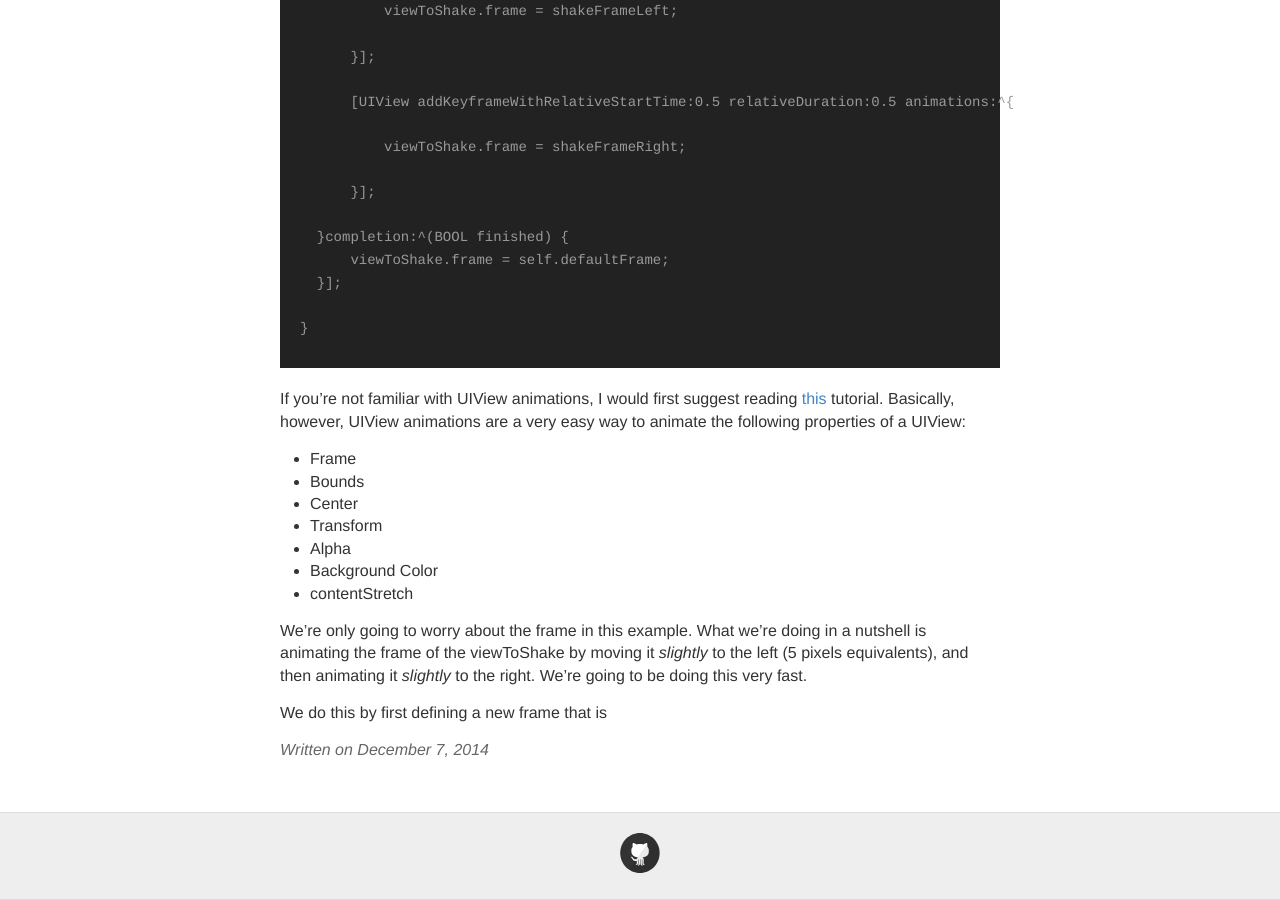
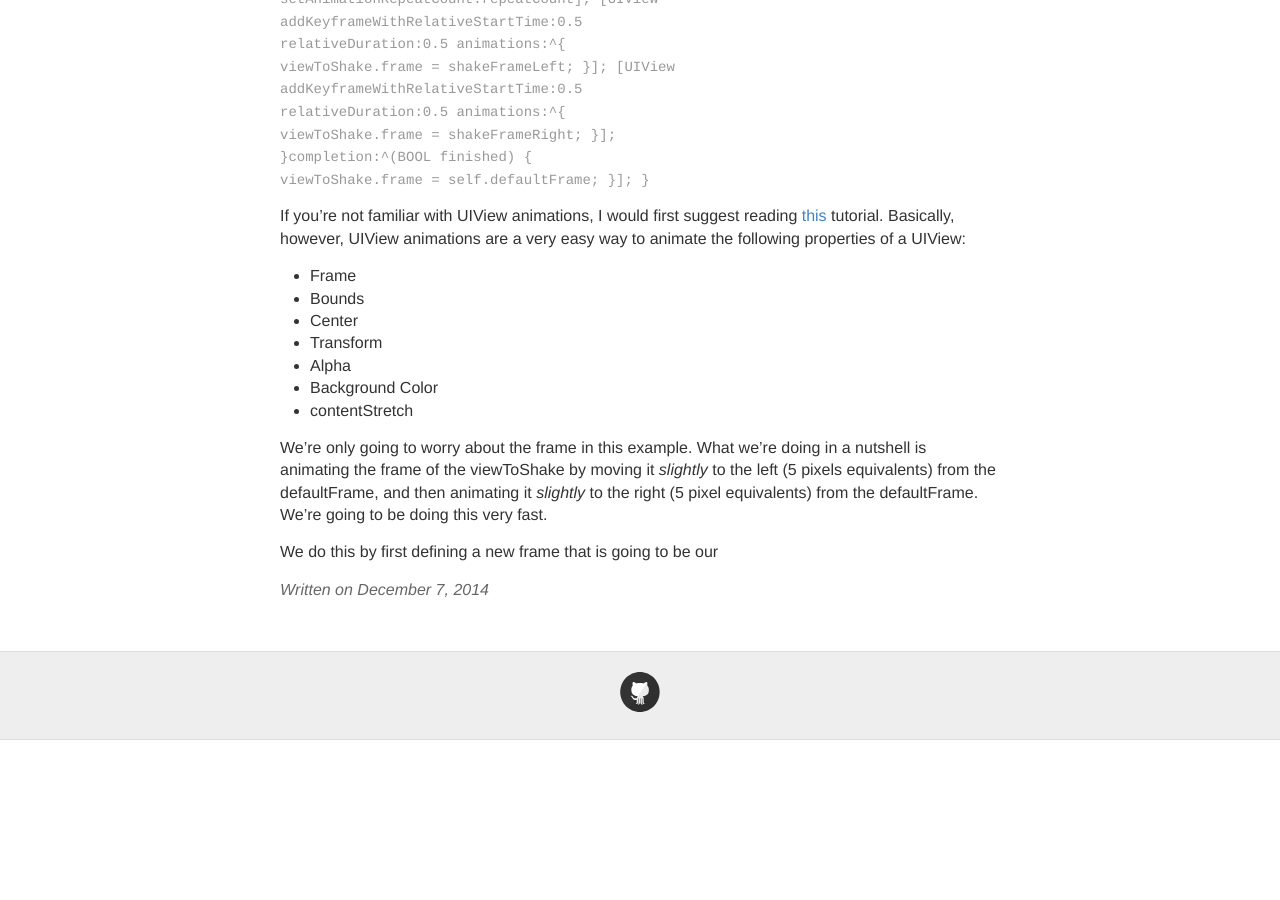
Before and after one commit to trentyou/trentyou.github.io, a Jekyll site: the page built from _posts/2014-12-7-Shaking a UIView.md, in a window 1280 px wide and 900 px high, scrolled down 2796 px. Built offline with Jekyll 4.4.1, drawn with Linux system fonts in a browser that asks for light colours; after the commit the page ends 3536 px from its top, so only the background shows below that.

Commit message:
Updated 2014-12-7-Shaking a UIView.md

```diff
--- a/_posts/2014-12-7-Shaking a UIView.md
+++ b/_posts/2014-12-7-Shaking a UIView.md
@@ -52,7 +52,7 @@ What's happening in this demonstration is that when the user has the "Select a l
 
 Now to the part of the post you've been reading for, here's my code for the implementation:
 
-
+<div style="width:400px">
 <code>
 
 	(void)animateShake:(UIView *)viewToShake
@@ -94,6 +94,8 @@ Now to the part of the post you've been reading for, here's my code for the impl
 
 	}
 
+</code>
+</div>
 
 If you're not familiar with UIView animations, I would first suggest reading [this](http://code.tutsplus.com/tutorials/ios-sdk-uiview-animations--mobile-10706) tutorial. Basically, however, UIView animations are a very easy way to animate the following properties of a UIView:
 
@@ -105,6 +107,6 @@ If you're not familiar with UIView animations, I would first suggest reading [th
 - Background Color
 - contentStretch
 
-We're only going to worry about the frame in this example. What we're doing in a nutshell is animating the frame of the viewToShake by moving it _slightly_ to the left (5 pixels equivalents), and then animating it _slightly_ to the right. We're going to be doing this very fast.
+We're only going to worry about the frame in this example. What we're doing in a nutshell is animating the frame of the viewToShake by moving it _slightly_ to the left (5 pixels equivalents) from the defaultFrame, and then animating it _slightly_ to the right (5 pixel equivalents) from the defaultFrame. We're going to be doing this very fast.
 
-We do this by first defining a new frame that is
+We do this by first defining a new frame that is going to be our
```
